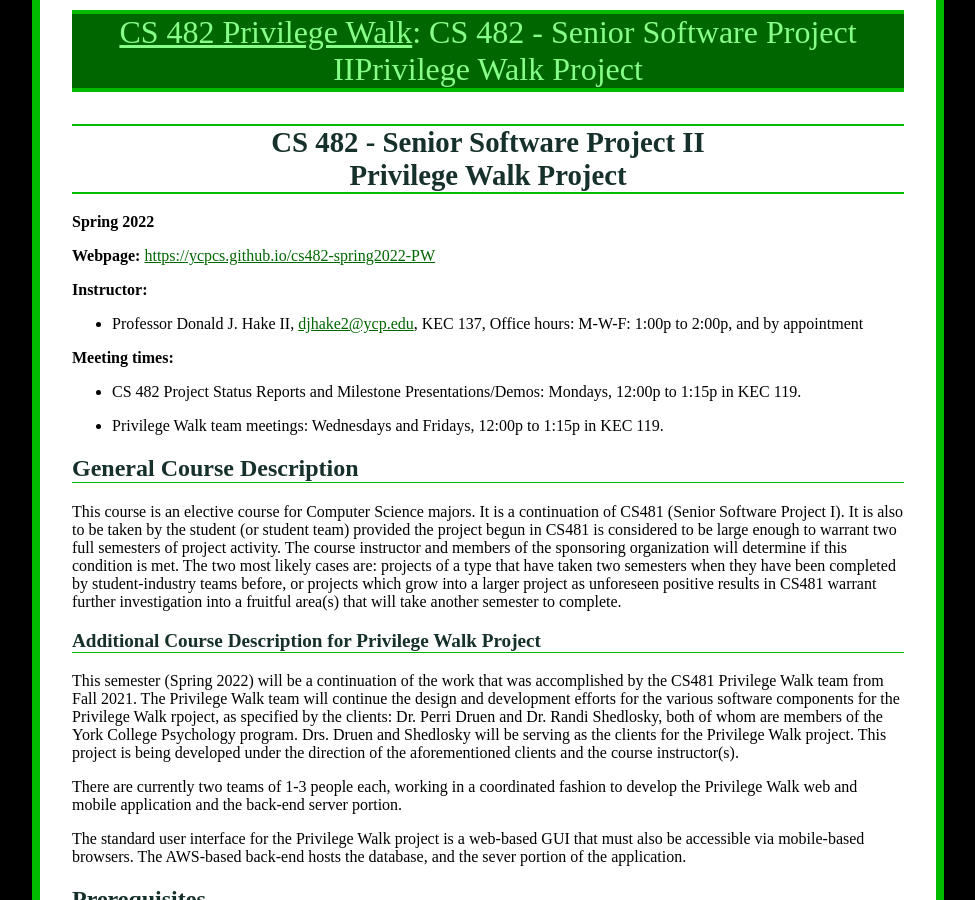
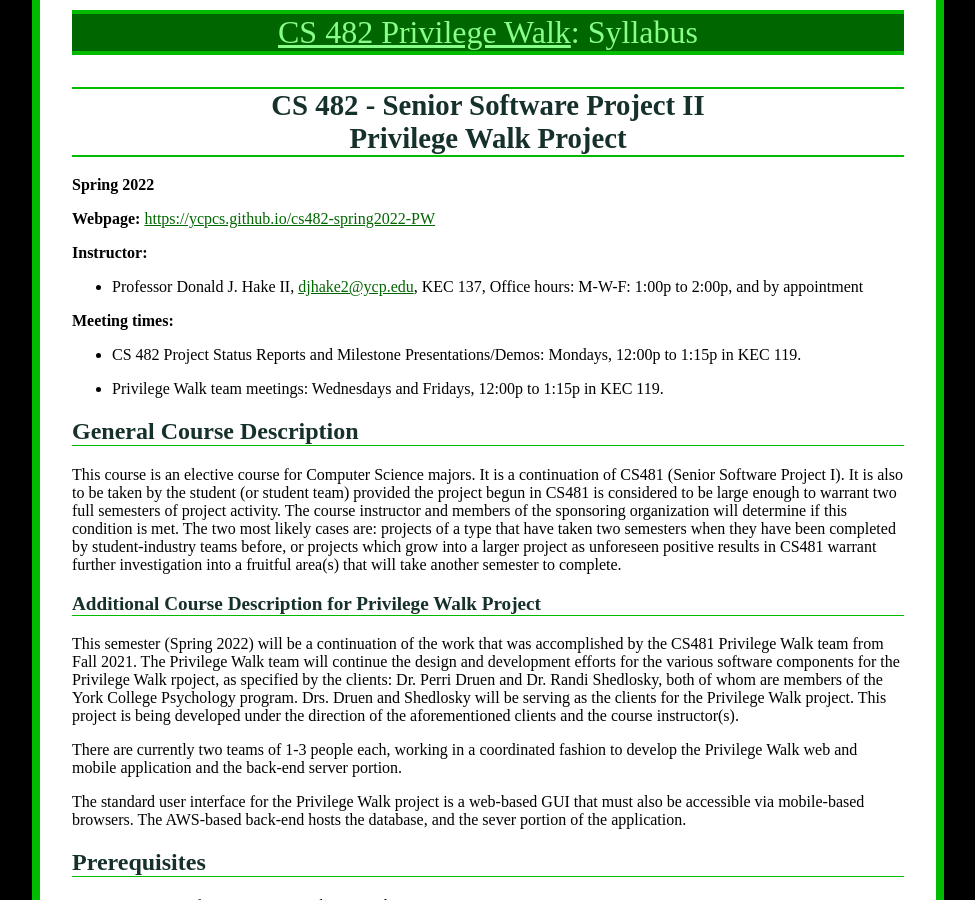
Before and after one commit to ycpcs/cs482-spring2022-PW, a Jekyll site: the page built from syllabus.md, in a window 1280 px wide and 900 px high. Shown: the whole window, without its empty margins (152-1127 px from the left). Built offline with Jekyll 4.4.1, drawn with Linux system fonts in a browser that asks for light colours; our own code applies the rules of GitHub Pages for plain Markdown files.

```diff
--- a/syllabus.md
+++ b/syllabus.md
@@ -1,9 +1,9 @@
 ---
 layout: default
-title: "Syllabus"f
+title: "Syllabus"
 ---
 
-CS 482 - Senior Software Project II<br>Privilege Walk Project
+CS 482 - Senior Software Project II <br> Privilege Walk Project
 ===================================
 
 **Spring 2022**
```
Also changed, not shown: 1 other file.
